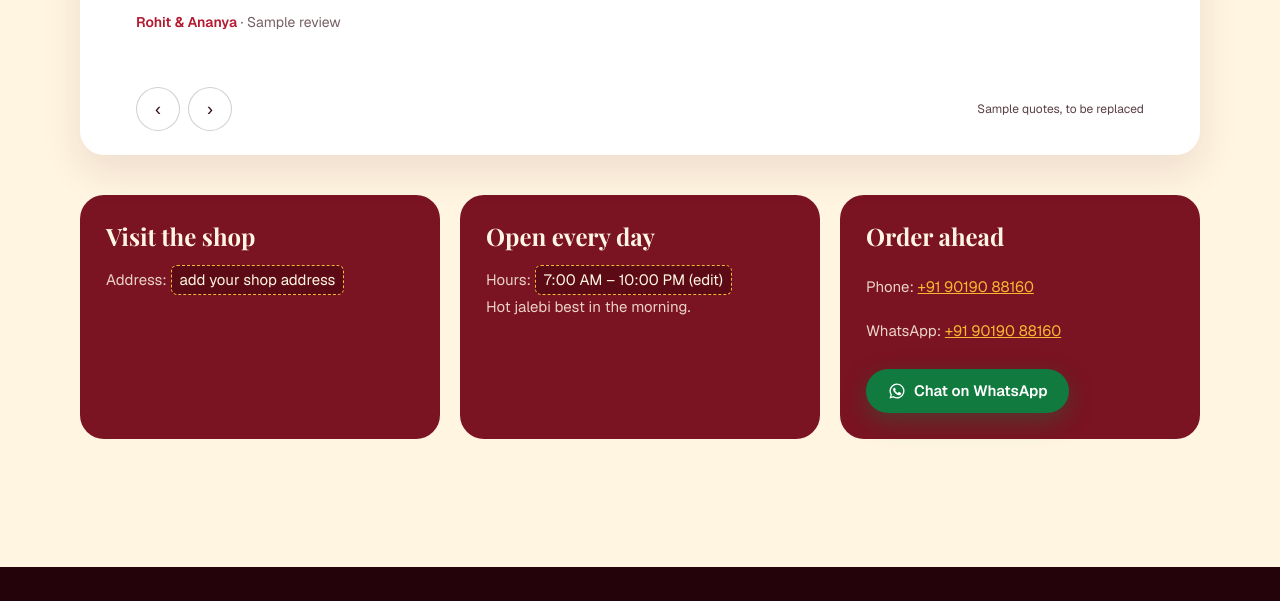
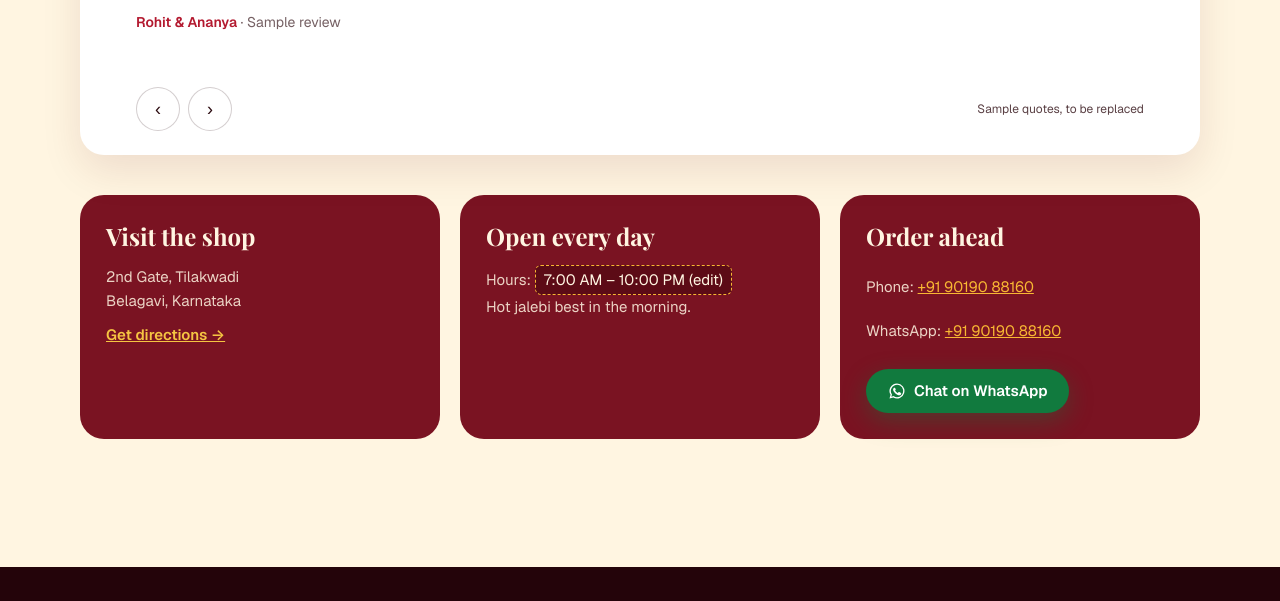
Before and after one commit to suraj00777/surajsweets, a plain HTML site: page index.html in a window 1280 px wide. Shown: the part 11249-11850 px from the top of the page. Drawn offline with nearby package versions, Linux system fonts and the light colour scheme; a web font is replaced by a local one.

Commit message:
Add shop address: 2nd Gate, Tilakwadi, Belagavi

```diff
--- a/index.html
+++ b/index.html
@@ -676,7 +676,8 @@
             <div class="x-visit">
               <div class="x-visit__card x-reveal">
                 <h3>Visit the shop</h3>
-                <p>Address: <span class="x-ph">add your shop address</span></p>
+                <p>2nd Gate, Tilakwadi<br>Belagavi, Karnataka</p>
+                <p><a href="https://www.google.com/maps/search/?api=1&amp;query=Suraj%20Sweets%2C%202nd%20Gate%2C%20Tilakwadi%2C%20Belagavi%2C%20Karnataka" target="_blank" rel="noopener" style="color:#f5c542;font-weight:600">Get directions &rarr;</a></p>
               </div>
               <div class="x-visit__card x-reveal">
                 <h3>Open every day</h3>
```
